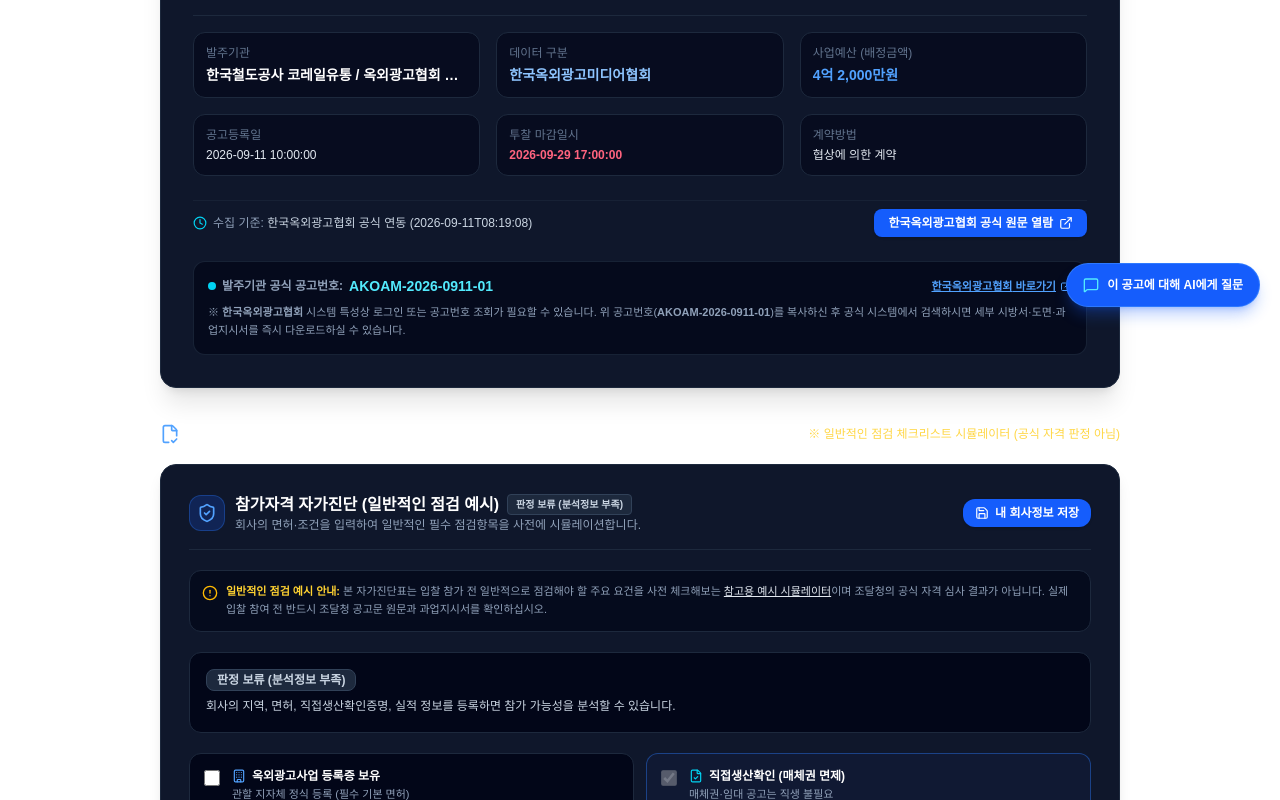
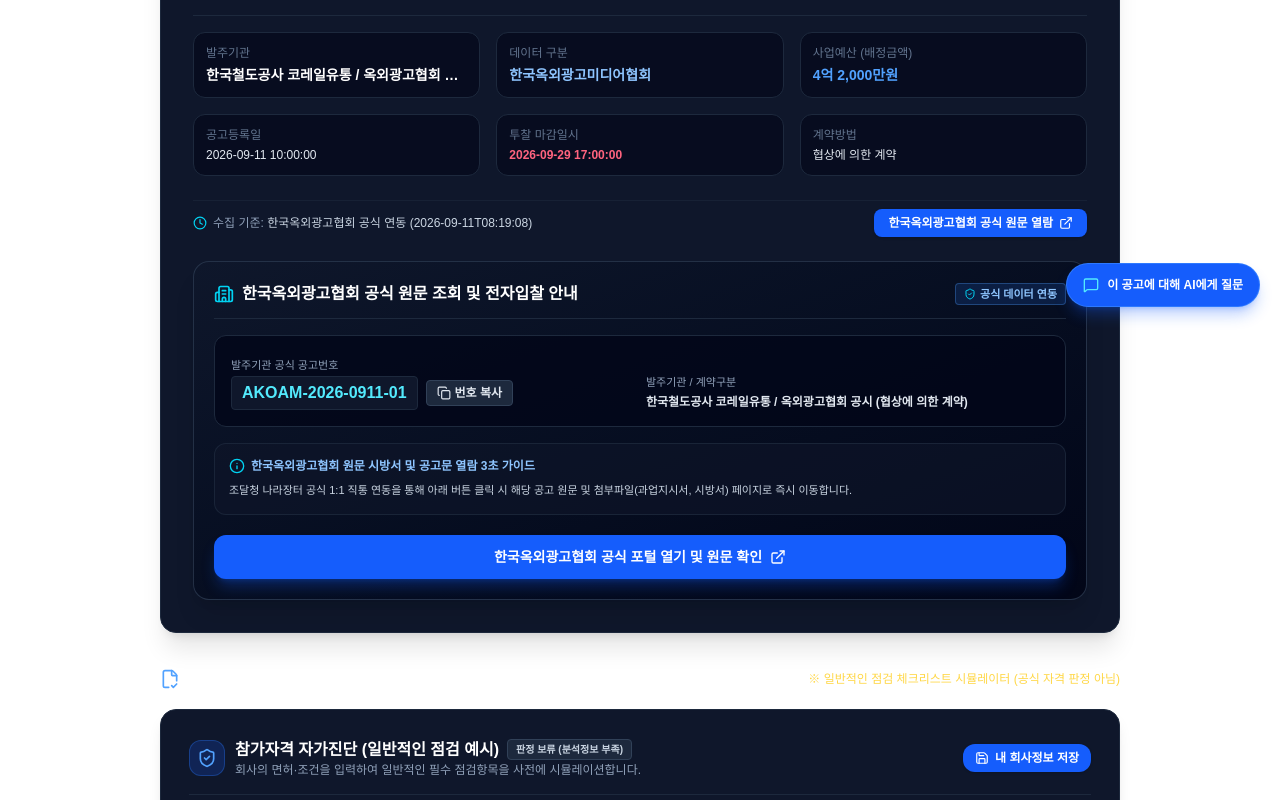
Before and after one commit to parkyoung07/ad-bids-info, a Next.js app: page /bids/AKOAM-20260911-001 in a window 1280 px wide. Shown: the part 473-1273 px from the top of the page. Built offline with nearby package versions, Linux system fonts and the light colour scheme.

Commit message:
feat(bids): add SourceGuideCard with one-click copy and S2B/K-apt step-by-step search guide

```diff
--- a/src/app/bids/[id]/page.tsx
+++ b/src/app/bids/[id]/page.tsx
@@ -22,6 +22,7 @@
 import BidDetailActions from "@/components/BidDetailActions";
 import RateAnalyticsChart from "@/components/RateAnalyticsChart";
 import BidSimulator from "@/components/BidSimulator";
+import SourceGuideCard from "@/components/SourceGuideCard";
 import { BidItem } from "@/components/BidCard";
 
 export async function generateStaticParams() {
@@ -243,29 +244,14 @@
           </div>
         </div>
 
-        {/* 🏛️ 발주처 공식 원문 및 전자입찰 안내 가이드 카드 */}
-        <div className="bg-slate-950/70 rounded-xl p-3.5 border border-slate-800/80 text-xs space-y-2">
-          <div className="flex items-center justify-between gap-2">
-            <span className="text-slate-400 font-bold flex items-center gap-1.5">
-              <span className="w-2 h-2 rounded-full bg-cyan-400"></span>
-              발주기관 공식 공고번호: <strong className="text-cyan-300 font-mono text-xs sm:text-sm">{bid.announcementNo || bid.id}</strong>
-            </span>
-            {sourceLinkUrl && (
-              <a
-                href={sourceLinkUrl}
-                target="_blank"
-                rel="noopener noreferrer"
-                className="text-blue-400 hover:text-blue-300 font-bold underline flex items-center gap-1 text-[11px]"
-              >
-                <span>{sourceName} 바로가기</span>
-                <ExternalLink className="w-3 h-3" />
-              </a>
-            )}
-          </div>
-          <p className="text-[11px] text-slate-400 leading-relaxed">
-            ※ <strong>{sourceName}</strong> 시스템 특성상 로그인 또는 공고번호 조회가 필요할 수 있습니다. 위 공고번호(<strong>{bid.announcementNo || bid.id}</strong>)를 복사하신 후 공식 시스템에서 검색하시면 세부 시방서·도면·과업지시서를 즉시 다운로드하실 수 있습니다.
-          </p>
-        </div>
+        {/* 🏛️ 발주처 공식 원문 조회 및 공고번호 복사 안내 카드 */}
+        <SourceGuideCard
+          sourceName={sourceName}
+          announcementNo={bid.announcementNo || bid.id}
+          sourceLinkUrl={sourceLinkUrl}
+          clientName={bid.client}
+          bidType={bid.bidType}
+        />
       </section>
 
       {/* 🌟 2. 참가자격 자가진단 시뮬레이터 */}
--- /dev/null
+++ b/src/components/SourceGuideCard.tsx
@@ -0,0 +1,133 @@
+"use client";
+
+import React, { useState } from "react";
+import { ExternalLink, Copy, Check, Info, ShieldCheck, Building2 } from "lucide-react";
+
+interface SourceGuideCardProps {
+  sourceName: string;
+  announcementNo: string;
+  sourceLinkUrl: string;
+  clientName: string;
+  bidType?: string;
+}
+
+export default function SourceGuideCard({
+  sourceName,
+  announcementNo,
+  sourceLinkUrl,
+  clientName,
+  bidType,
+}: SourceGuideCardProps) {
+  const [copied, setCopied] = useState(false);
+
+  const handleCopy = () => {
+    if (typeof navigator !== "undefined" && navigator.clipboard) {
+      navigator.clipboard.writeText(announcementNo);
+      setCopied(true);
+      setTimeout(() => setCopied(false), 2500);
+    }
+  };
+
+  const isG2B = sourceName.includes("조달청") || sourceName.includes("나라장터");
+  const isS2B = sourceName.includes("학교장터") || sourceName.includes("S2B");
+  const isKapt = sourceName.includes("K-apt") || sourceName.includes("아파트");
+
+  return (
+    <div className="bg-gradient-to-br from-slate-900 to-slate-950 rounded-2xl p-5 border border-slate-700/70 shadow-xl space-y-4">
+      <div className="flex flex-wrap items-center justify-between gap-2 pb-3 border-b border-slate-800">
+        <div className="flex items-center gap-2">
+          <Building2 className="w-5 h-5 text-cyan-400" />
+          <h3 className="text-sm sm:text-base font-extrabold text-white">
+            {sourceName} 공식 원문 조회 및 전자입찰 안내
+          </h3>
+        </div>
+        <span className="inline-flex items-center gap-1 text-[11px] font-bold px-2 py-0.5 rounded bg-blue-500/15 text-blue-300 border border-blue-400/30">
+          <ShieldCheck className="w-3 h-3 text-cyan-400" />
+          공식 데이터 연동
+        </span>
+      </div>
+
+      {/* 공고번호 복사 및 바로가기 바 */}
+      <div className="grid grid-cols-1 sm:grid-cols-2 gap-3 bg-slate-950/80 p-4 rounded-xl border border-slate-800">
+        <div className="space-y-1">
+          <span className="text-[11px] text-slate-400 font-medium">발주기관 공식 공고번호</span>
+          <div className="flex items-center gap-2">
+            <code className="text-sm sm:text-base font-bold font-mono text-cyan-300 bg-slate-900 px-2.5 py-1 rounded border border-slate-800">
+              {announcementNo}
+            </code>
+            <button
+              onClick={handleCopy}
+              className={`inline-flex items-center gap-1 px-2.5 py-1 rounded text-xs font-bold transition-all cursor-pointer ${
+                copied
+                  ? "bg-emerald-600 text-white shadow-md shadow-emerald-600/30"
+                  : "bg-slate-800 hover:bg-slate-700 text-slate-200 border border-slate-700 hover:text-white"
+              }`}
+              title="공고번호 클립보드 복사"
+            >
+              {copied ? (
+                <>
+                  <Check className="w-3.5 h-3.5 text-emerald-300" />
+                  <span>복사됨!</span>
+                </>
+              ) : (
+                <>
+                  <Copy className="w-3.5 h-3.5" />
+                  <span>번호 복사</span>
+                </>
+              )}
+            </button>
+          </div>
+        </div>
+
+        <div className="space-y-1 flex flex-col justify-end">
+          <span className="text-[11px] text-slate-400 font-medium">발주기관 / 계약구분</span>
+          <p className="text-xs font-bold text-slate-200 truncate">
+            {clientName} {bidType ? `(${bidType})` : ""}
+          </p>
+        </div>
+      </div>
+
+      {/* 시스템별 맞춤 원문 열람 안내 가이드 */}
+      <div className="text-xs text-slate-300 bg-slate-900/60 p-3.5 rounded-xl border border-slate-800/80 space-y-2">
+        <div className="flex items-center gap-1.5 font-bold text-blue-300">
+          <Info className="w-4 h-4 text-cyan-400 shrink-0" />
+          <span>{sourceName} 원문 시방서 및 공고문 열람 3초 가이드</span>
+        </div>
+
+        {isS2B ? (
+          <ol className="list-decimal list-inside space-y-1 text-[11px] text-slate-300 pl-1 leading-relaxed">
+            <li>위 <strong>공고번호({announcementNo})</strong>를 [번호 복사] 버튼으로 복사합니다.</li>
+            <li>아래 <strong>[학교장터(S2B) 공식 포털 열기]</strong> 버튼을 클릭하여 S2B 시스템에 접속합니다.</li>
+            <li>S2B 상단 <strong>[1인수의(견적요청)]</strong> 또는 <strong>[안내공고]</strong> 메뉴 검색창에 공고번호를 붙여넣기(Ctrl+V) 하시면 세부 시방서·내역서를 즉시 열람 및 다운로드하실 수 있습니다.</li>
+          </ol>
+        ) : isKapt ? (
+          <ol className="list-decimal list-inside space-y-1 text-[11px] text-slate-300 pl-1 leading-relaxed">
+            <li>위 <strong>공고번호({announcementNo})</strong>를 [번호 복사] 버튼으로 복사합니다.</li>
+            <li>아래 <strong>[K-apt 공동주택 입찰공고 열기]</strong> 버튼을 클릭하여 전자입찰 목록으로 이동합니다.</li>
+            <li>검색창에 아파트 단지명(<strong>{clientName}</strong>) 또는 공고번호를 입력하시면 공식 공고문과 현장설명회 서류를 확인하실 수 있습니다.</li>
+          </ol>
+        ) : (
+          <p className="text-[11px] text-slate-300 leading-relaxed">
+            조달청 나라장터 공식 1:1 직통 연동을 통해 아래 버튼 클릭 시 해당 공고 원문 및 첨부파일(과업지시서, 시방서) 페이지로 즉시 이동합니다.
+          </p>
+        )}
+      </div>
+
+      {/* 발주처 시스템 공식 바로가기 버튼 */}
+      {sourceLinkUrl && (
+        <div className="pt-1">
+          <a
+            href={sourceLinkUrl}
+            target="_blank"
+            rel="noopener noreferrer"
+            onClick={handleCopy}
+            className="w-full inline-flex items-center justify-center gap-2 px-4 py-3 rounded-xl text-xs sm:text-sm font-bold bg-blue-600 hover:bg-blue-500 text-white shadow-lg shadow-blue-600/30 transition-all cursor-pointer transform hover:scale-[1.01] active:scale-[0.99]"
+          >
+            <span>{sourceName} 공식 포털 열기 및 원문 확인</span>
+            <ExternalLink className="w-4 h-4" />
+          </a>
+        </div>
+      )}
+    </div>
+  );
+}
```
Also changed, not shown: public/data/news.json (+25 -25 lines), public/data/search-index.json.
